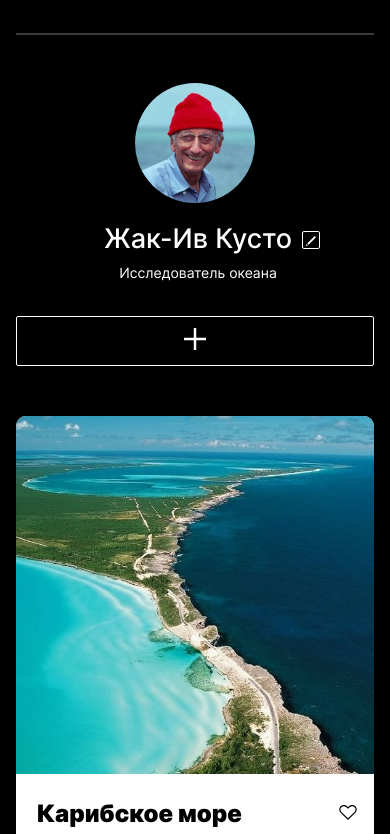
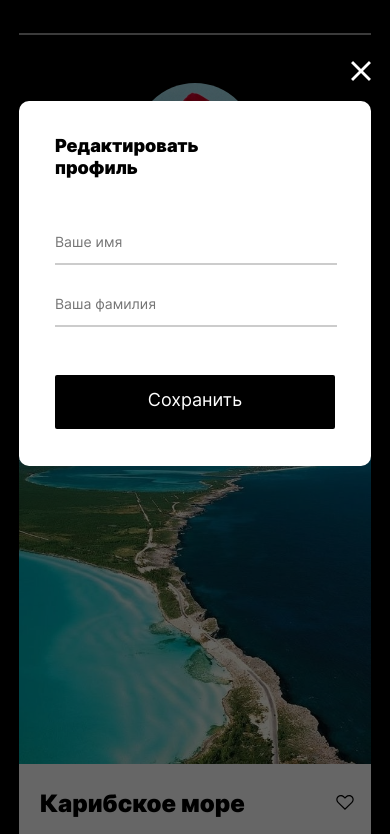
Before and after one commit to HotPincher/mesto, a plain HTML site: page index.html in a window 390 px wide. Shown: the part 94-928 px from the top of the page. Drawn offline with Linux system fonts and the light colour scheme; files whose address does not match are found by name.

Commit message:
ammended adaptivity

```diff
--- a/blocks/button/button.css
+++ b/blocks/button/button.css
@@ -6,7 +6,7 @@
 
 .button:hover {
   opacity: 0.6;
-  border: 2px solid #ffffff;
+  /* border: 2px solid #ffffff; */
   box-sizing: border-box;
   border-radius: 2px;
   cursor: pointer;
--- /dev/null
+++ b/blocks/cover/__close-button/cover__close-button.css
@@ -0,0 +1,20 @@
+.cover__close-button {
+  width: 32px;
+  height: 32px;
+  grid-row: 1 / 2;
+  grid-column: 3 / 4;
+  border: none;
+}
+
+.cover__close-button:hover {
+  border: none;
+}
+
+@media (max-width: 520px) {
+  .cover__close-button {
+    grid-column: 1 / 2;
+    justify-self: end;
+    width: 20px;
+    height: 20px;
+  }
+}
--- /dev/null
+++ b/blocks/cover/__container/cover__container.css
@@ -0,0 +1,21 @@
+.cover__container {
+  background-color: #fff;
+  grid-column: 2 / 3;
+  grid-row: 2 / 3;
+  display: flex;
+  flex-direction: column;
+  align-items: flex-start;
+  border-radius: 10px;
+  padding: 34px 36px 37px;
+  box-sizing: border-box;
+  width: auto;
+}
+
+
+@media (max-width: 520px) {
+  .cover__container {
+    /* margin: 0 19px; */
+    grid-column: 1 / 2;
+    justify-self: end;
+  }
+}
--- /dev/null
+++ b/blocks/cover/__input/cover__input.css
@@ -0,0 +1,11 @@
+.cover__input {
+  width: 100%;
+  /* max-width: 358px; */
+  margin: 0;
+  padding: 0;
+  display: flex;
+  flex-direction: column;
+  justify-content: flex-end;
+  align-items: center;
+  border: 0;
+}
--- /dev/null
+++ b/blocks/cover/__overlay/cover__overlay.css
@@ -0,0 +1,18 @@
+.cover__overlay {
+  margin: 0 auto;
+  display: grid;
+  grid-template-columns: 32px 1fr 32px;
+  grid-template-rows: 32px 1fr;
+  column-gap: 8px;
+  row-gap: 8px;
+  position: fixed;
+  margin-top: 155px;
+}
+
+@media (max-width: 520px) {
+  .cover__overlay {
+    grid-template-columns: auto;
+    margin: 0 19px;
+    margin-top: 155px;
+  }
+}
--- a/blocks/cover/submit-button/cover__submit-button.css
+++ b/blocks/cover/__submit-button/cover__submit-button.css
@@ -11,4 +11,5 @@
   font-size: 18px;
   line-height: 22px;
   text-align: center;
+  overflow: hidden;
 }
--- a/blocks/cover/title/cover__title.css
+++ b/blocks/cover/__title/cover__title.css
@@ -7,4 +7,13 @@
   margin-block-start: 0;
   margin-block-end: 0;
   margin-bottom: 24px;
+  padding-right: 64px;
 }
+
+
+@media (max-width: 520px) {
+  .cover__title {
+    font-size: 18px;
+    line-height: 22px;
+  }
+}
--- a/blocks/cover/close-button/cover__close-button.css
+++ /dev/null
@@ -1,12 +0,0 @@
-.cover__close-button {
-  width: 32px;
-  height: 32px;
-  position: absolute;
-  top: -40px;
-  right: -40px;
-  border: none;
-}
-
-.cover__close-button:hover {
-  border: none;
-}
--- a/blocks/cover/container/cover__container.css
+++ /dev/null
@@ -1,11 +0,0 @@
-.cover__container {
-  background-color: #fff;
-  border-radius: 10px;
-  padding: 34px 36px 37px;
-  box-sizing: border-box;
-  max-width: 430px;
-  max-height: 330px;
-  margin: 0 auto;
-  margin-top: 195px;
-  position: relative;
-}
--- a/blocks/cover/cover.css
+++ b/blocks/cover/cover.css
@@ -1,12 +1,12 @@
 .cover {
-  display: none;
   position: absolute;
   top: 0;
   left: 0;
   right: 0;
   bottom: 0;
-  background-color: rgba(0, 0, 0, .6);
+  background-color: rgba(0, 0, 0, 0.6);
   display: flex;
   flex-direction: column;
-  justify-content: flex-start;
+  justify-content: start;
+  align-items: center;
 }
--- a/blocks/cover/input/cover__input.css
+++ /dev/null
@@ -1,15 +0,0 @@
-.cover__input {
-  border: none;
-  padding: 0;
-  display: flex;
-  flex-direction: column;
-  justify-content: flex-end;
-  align-items: center;
-  padding-block-start: 0;
-  padding-block-end: 0;
-  padding-inline-start: 0;
-  padding-inline-end: 0;
-  margin-inline-start: 0;
-  margin-inline-end: 0;
-  border: 0;
-}
--- a/blocks/page/page.css
+++ b/blocks/page/page.css
@@ -2,6 +2,6 @@
   min-width: 320px;
   max-width: 1280px;
   margin: 0 auto;
-  padding: 45px 16px 60px;
+  padding: 45px 19px 60px;
   position: relative;
 }
--- a/blocks/profile/__about/profile__about.css
+++ b/blocks/profile/__about/profile__about.css
@@ -1,25 +1,26 @@
 .profile__about {
+  min-width: 335px;
   justify-self: flex-start;
-  margin-left: 30px;
+  margin: 0 30px;
   display: grid;
-  grid-template-columns: 1fr auto;
+  grid-template-columns: 1fr auto ;
   grid-template-rows: auto auto;
   column-gap: 18px;
   row-gap: 16px;
 }
 
-
 @media (max-width: 675px) {
   .profile__about {
-    grid-template-columns: 24px 1fr auto;
+    grid-template-columns: 24px auto 24px;
+    min-width: auto;
     margin: 22px 0 36px;
     width: 100%;
   }
 }
 
-@media (max-width: 400px) {
+@media (max-width: 420px) {
   .profile__about {
     column-gap: 10px;
-    row-gap: 14px;
+    row-gap: 10px;
   }
 }
--- a/blocks/profile/__add-button/profile__add-button.css
+++ b/blocks/profile/__add-button/profile__add-button.css
@@ -11,7 +11,7 @@
 
 @media (max-width: 675px) {
   .profile__add-button {
-    width: 327px;
+    width: 293px;
   }
 }
 
--- a/blocks/profile/__title/profile__title.css
+++ b/blocks/profile/__title/profile__title.css
@@ -25,6 +25,5 @@
   .profile__title {
     font-size: 27px;
     line-height: 100%;
-    margin: auto;
   }
 }
--- a/blocks/profile/profile.css
+++ b/blocks/profile/profile.css
@@ -8,7 +8,7 @@
 }
 
 
-@media (max-width: 690px) {
+@media (max-width: 675px) {
   .profile {
     flex-direction: column;
     align-items: center;
--- a/index.html
+++ b/index.html
@@ -11,23 +11,25 @@
 
 <body class="body">
   <div class="page">
-    <!-- <div class="cover">
-      <div class="cover__container">
-        <img class="button cover__close-button" src="./images/close_button.svg" alt="Закрыть меню">
-        <h3 class="cover__title">Редактировать профиль</h3>
-        <fieldset class="cover__input">
-          <input class="cover__text" type="text" placeholder="Ваше имя">
-          <hr class="cover__line">
-          <input class="cover__text" type="text" placeholder="Ваша фамилия">
-          <hr class="cover__line">
-          <button class="button cover__submit-button">Сохранить</button>
-        </fieldset>
+    <div class="cover">
+      <div class="cover__overlay">
+        <img class="button cover__close-button" src="./images/close_button.svg" alt="Закрыть меню" />
+        <div class="cover__container">
+          <h3 class="cover__title">Редактировать профиль</h3>
+          <fieldset class="cover__input">
+            <input class="cover__text" type="text" placeholder="Ваше имя" />
+            <hr class="cover__line" />
+            <input class="cover__text" type="text" placeholder="Ваша фамилия" />
+            <hr class="cover__line" />
+            <button class="button cover__submit-button">Сохранить</button>
+          </fieldset>
+        </div>
       </div>
-    </div> -->
+    </div>
     <header class="header">
       <img class="header__logo" src="./images/logo.svg" alt="Логотип веб-ресурса" />
     </header>
-    <hr class="divider-line">
+    <hr class="divider-line" />
     <main class="content">
       <section class="profile">
         <div class="profile__item">
@@ -35,7 +37,7 @@
           <div class="profile__about">
             <h1 class="profile__title">Жак-Ив Кусто</h1>
             <button class="button profile__edit-button">
-              <img class="profile__button-icon" src="./images/edit.svg" alt="Редактировать профиль">
+              <img class="profile__button-icon" src="./images/edit.svg" alt="Редактировать профиль" />
             </button>
             <p class="profile__subtitle">Исследователь океана</p>
           </div>
--- a/styles/index.css
+++ b/styles/index.css
@@ -18,13 +18,14 @@
 
 
 @import url(../blocks/cover/cover.css);
-@import url(../blocks/cover/container/cover__container.css);
-@import url(../blocks/cover/title/cover__title.css);
-@import url(../blocks/cover/input/cover__input.css);
-@import url(../blocks/cover/line/cover__line.css);
-@import url(../blocks/cover/text/cover__text.css);
-@import url(../blocks/cover/submit-button/cover__submit-button.css);
-@import url(../blocks/cover/close-button/cover__close-button.css);
+@import url(../blocks/cover/__overlay/cover__overlay.css);
+@import url(../blocks/cover/__container/cover__container.css);
+@import url(../blocks/cover/__title/cover__title.css);
+@import url(../blocks/cover/__input/cover__input.css);
+@import url(../blocks/cover/__line/cover__line.css);
+@import url(../blocks/cover/__text/cover__text.css);
+@import url(../blocks/cover/__submit-button/cover__submit-button.css);
+@import url(../blocks/cover/__close-button/cover__close-button.css);
 
 @import url(../blocks/header/header.css);
 @import url(../blocks/header/__logo/header__logo.css);
```
Also changed, not shown: blocks/cover/__line/cover__line.css (renamed from blocks/cover/line/cover__line.css), blocks/cover/__text/cover__text.css (renamed from blocks/cover/text/cover__text.css).
